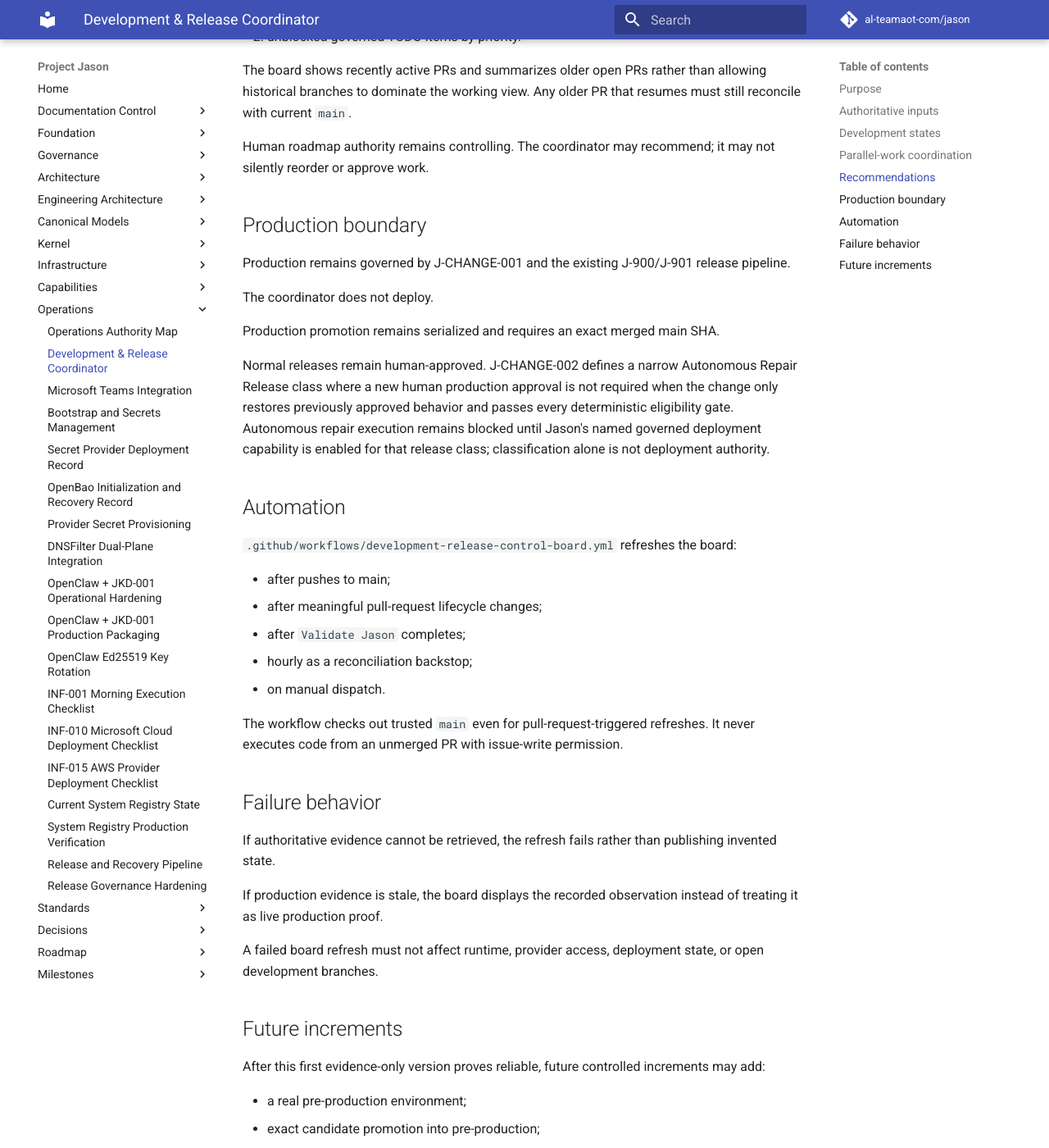
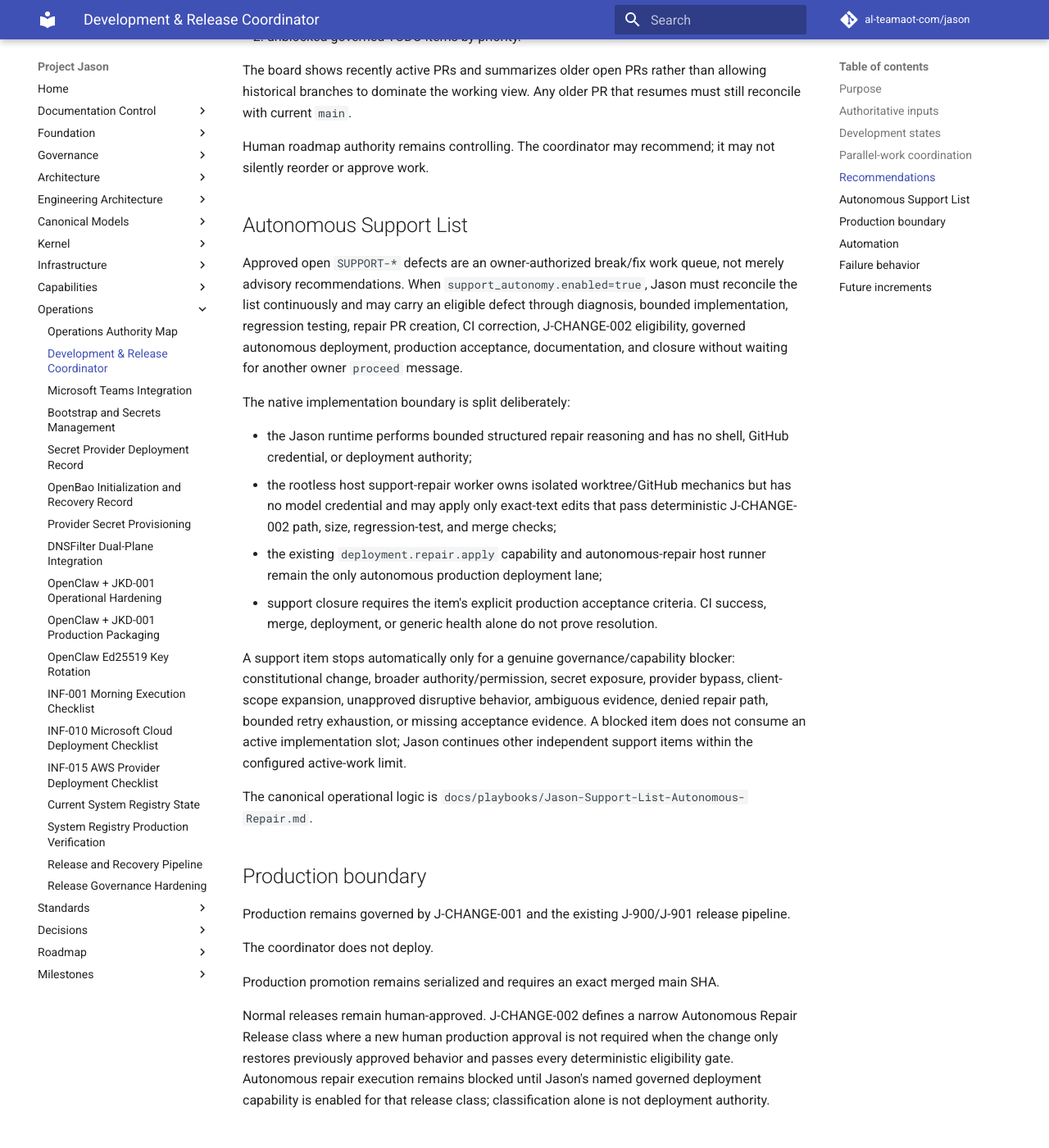
Before and after one commit to al-teamaot-com/jason, an MkDocs documentation site: the page built from docs/operations/Development-Release-Coordinator.md, in a window 1280 px wide and 1400 px high, scrolled down 2001 px. Shown: the whole window at 82% size. Built offline with MkDocs 1.6.1 and Material for MkDocs 9.7.7, drawn with Linux system fonts in a browser that asks for light colours; comment, search, counter and statistics services are not loaded.

Commit message:
Document autonomous Support List workflow

```diff
--- a/docs/operations/Development-Release-Coordinator.md
+++ b/docs/operations/Development-Release-Coordinator.md
@@ -65,6 +65,21 @@
 
 Human roadmap authority remains controlling. The coordinator may recommend; it may not silently reorder or approve work.
 
+## Autonomous Support List
+
+Approved open `SUPPORT-*` defects are an owner-authorized break/fix work queue, not merely advisory recommendations. When `support_autonomy.enabled=true`, Jason must reconcile the list continuously and may carry an eligible defect through diagnosis, bounded implementation, regression testing, repair PR creation, CI correction, J-CHANGE-002 eligibility, governed autonomous deployment, production acceptance, documentation, and closure without waiting for another owner `proceed` message.
+
+The native implementation boundary is split deliberately:
+
+- the Jason runtime performs bounded structured repair reasoning and has no shell, GitHub credential, or deployment authority;
+- the rootless host support-repair worker owns isolated worktree/GitHub mechanics but has no model credential and may apply only exact-text edits that pass deterministic J-CHANGE-002 path, size, regression-test, and merge checks;
+- the existing `deployment.repair.apply` capability and autonomous-repair host runner remain the only autonomous production deployment lane;
+- support closure requires the item's explicit production acceptance criteria. CI success, merge, deployment, or generic health alone do not prove resolution.
+
+A support item stops automatically only for a genuine governance/capability blocker: constitutional change, broader authority/permission, secret exposure, provider bypass, client-scope expansion, unapproved disruptive behavior, ambiguous evidence, denied repair path, bounded retry exhaustion, or missing acceptance evidence. A blocked item does not consume an active implementation slot; Jason continues other independent support items within the configured active-work limit.
+
+The canonical operational logic is `docs/playbooks/Jason-Support-List-Autonomous-Repair.md`.
+
 ## Production boundary
 
 Production remains governed by J-CHANGE-001 and the existing J-900/J-901 release pipeline.
```
